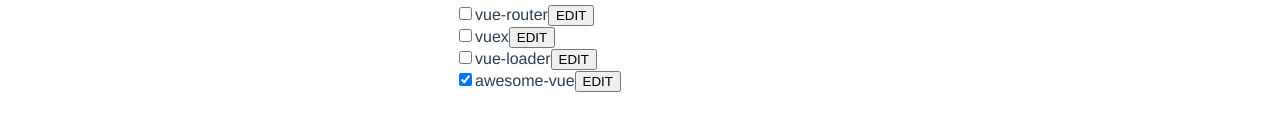
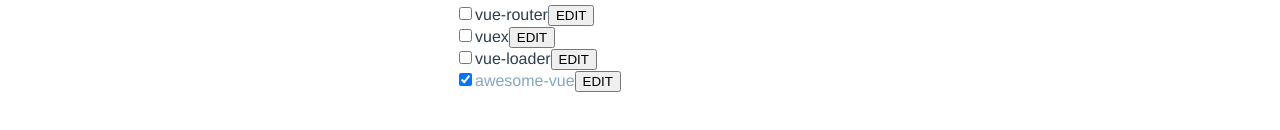
Before and after one commit to h-reader/vue-todo, a Vue app: page / in a window 1280 px wide. Shown: the part 476-606 px from the top of the page. Built offline with nearby package versions, Linux system fonts and the light colour scheme.

Commit message:
edit checked style

```diff
--- a/src/components/Hello.vue
+++ b/src/components/Hello.vue
@@ -8,12 +8,13 @@
           <p>task: {{ newTodo }} </p>
       </form>
       <div class="task-list">
-          <label class="task-list__item" v-for="todo in todos" :key="todo.id" >
-            <input type="checkbox" v-model="todo.done">
-            <input type="text" v-if="todo.editing" v-model="todo.text"
-              @keyup.enter="todo.editing = !todo.editing" >
-            <span v-else>{{ todo.text }}</span>
-            <button @click="changeEditMode(todo)">EDIT</button>
+          <label class="task-list__item" v-for="todo in todos" :key="todo.id"
+              :class="{ 'task-list__item--checked': todo.done }">
+              <input type="checkbox" v-model="todo.done">
+              <input type="text" v-if="todo.editing" v-model="todo.text"
+                @keyup.enter="todo.editing = !todo.editing" >
+              <span v-else>{{ todo.text }}</span>
+              <button @click="changeEditMode(todo)">EDIT</button>
           </label>
       </div>
   </div>
```
